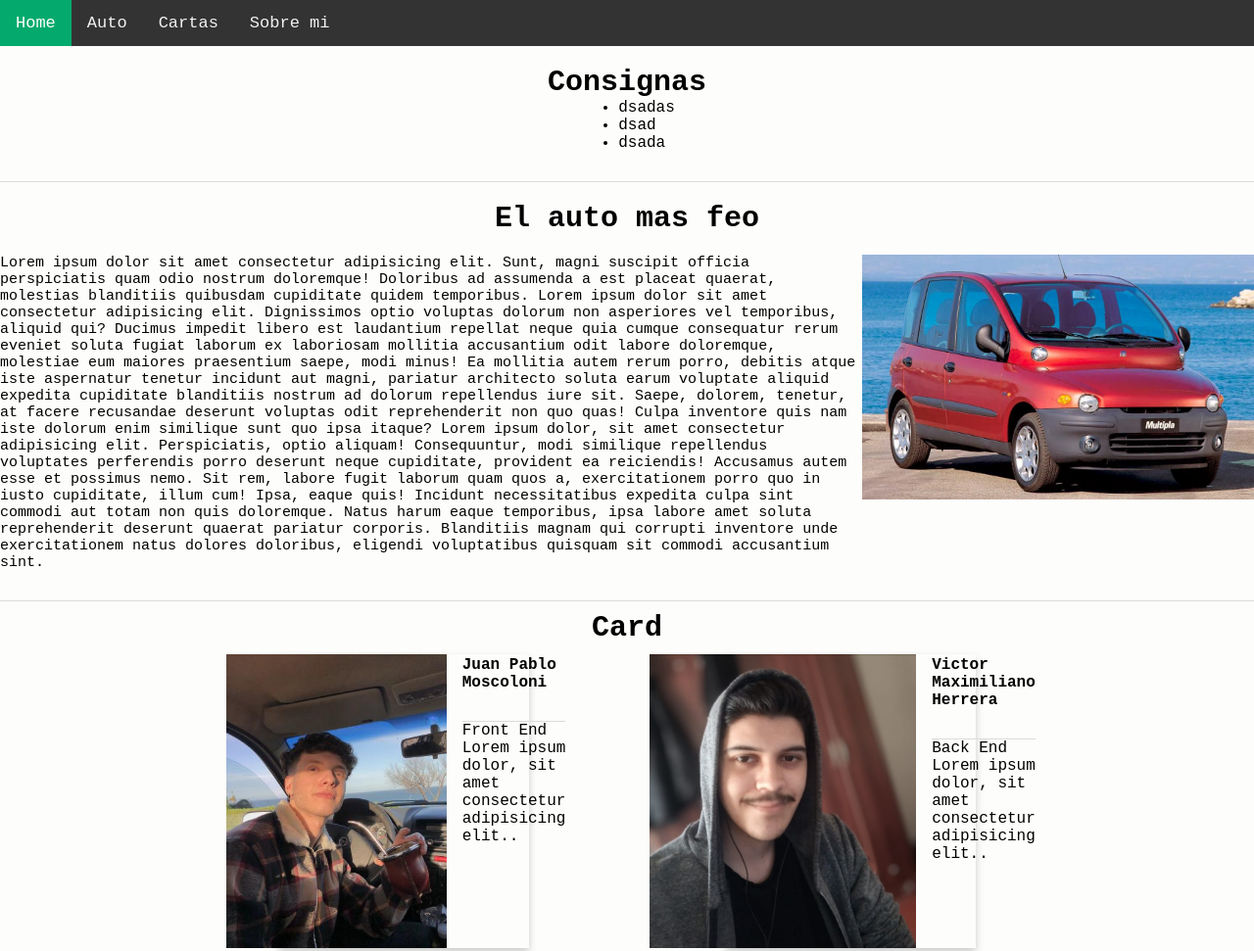
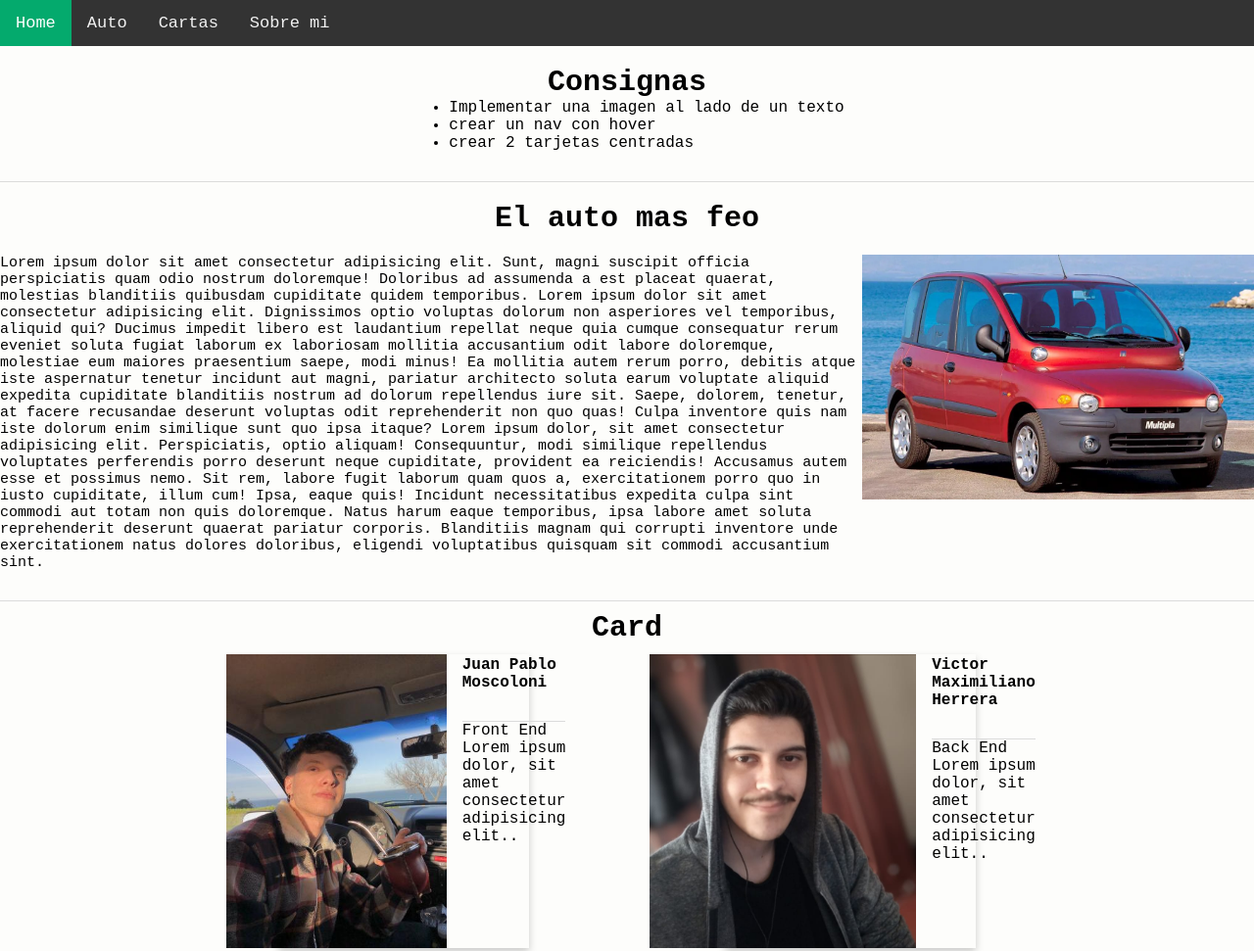
Before and after one commit to VictorM-Herrera/HTML-Bootcamp-Full-Stack-en-Javascript-Dev-Place, a plain HTML site: page pairgroup2/index.html in a window 1280 px wide. Shown: the top 971 px of the page at 98% size. Drawn offline with Linux system fonts and the light colour scheme.

Commit message:
Update index.html

```diff
--- a/pairgroup2/index.html
+++ b/pairgroup2/index.html
@@ -22,9 +22,9 @@
         </div>
         <div class="lista">
             <ul>
-                <li>dsadas</li>
-                <li>dsad</li>
-                <li>dsada</li>
+                <li>Implementar una imagen al lado de un texto</li>
+                <li>crear un nav con hover</li>
+                <li>crear 2 tarjetas centradas</li>
             </ul>
         </div>
 
```
